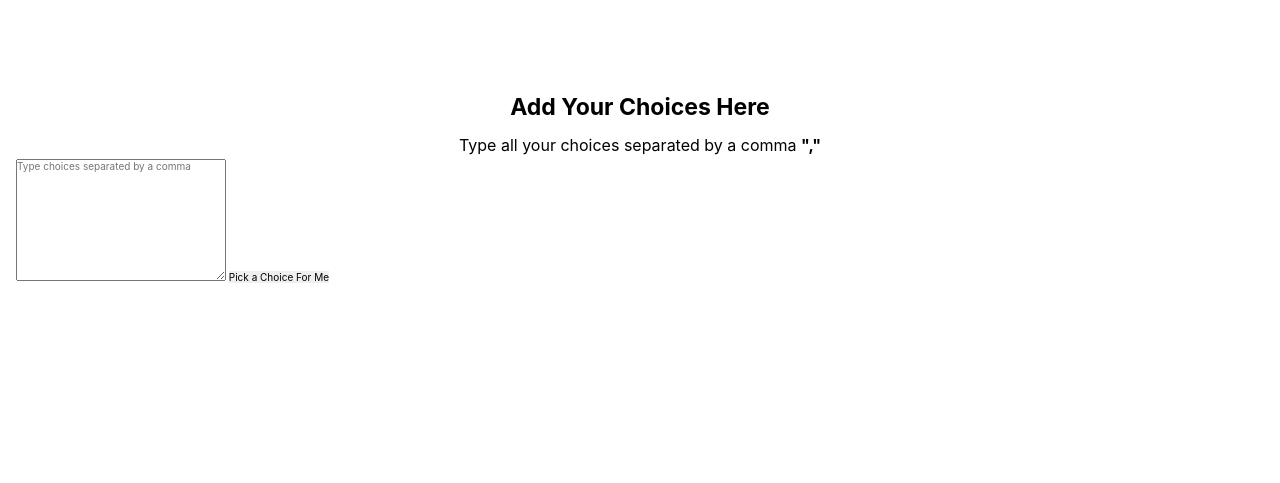
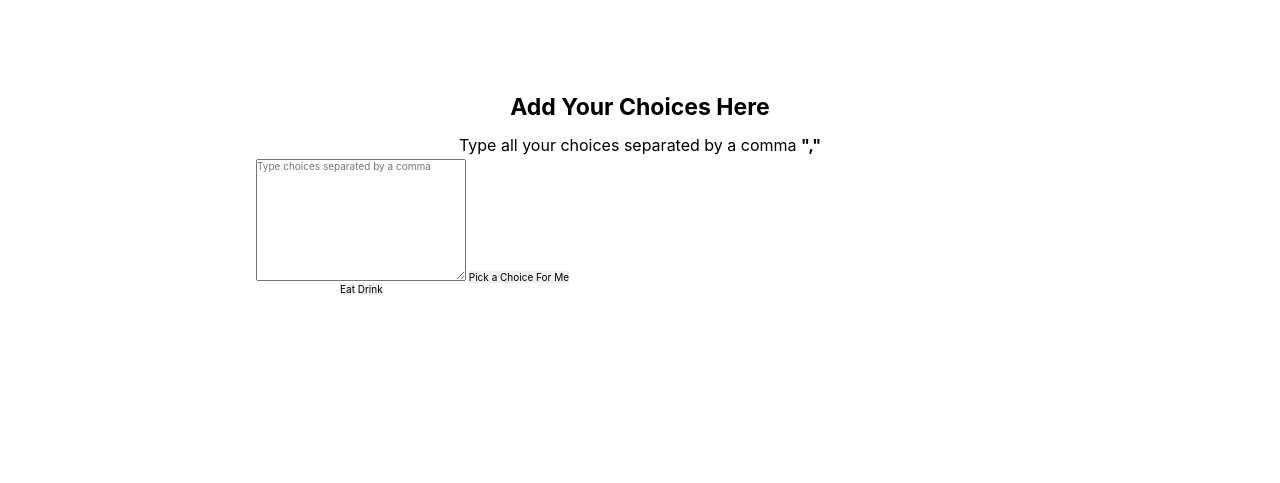
Before and after one commit to danuabd/javascript-mini-projects, a plain HTML site: page projects/choice-picker/index.html in a window 1280 px wide. Shown: the part 317-800 px from the top of the page. Drawn offline with Linux system fonts and the light colour scheme.

Commit message:
Add markup to the "Choice Picker" project

```diff
--- a/projects/choice-picker/index.html
+++ b/projects/choice-picker/index.html
@@ -55,21 +55,30 @@
           >
         </p>
       </section>
-      <section class="padding-m">
-        <h2 class="h3 text-centered margin-xs">Add Your Choices Here</h2>
-        <p class="p text-centered">
+      <section
+        class="container-800 container-centered padding-m section--choice-picker"
+      >
+        <h2 class="choice-picker__heading h3 text-centered margin-xs">
+          Add Your Choices Here
+        </h2>
+        <p class="choice-picker__description p text-centered">
           Type all your choices separated by a comma <strong>","</strong>
         </p>
-        <form>
+        <form class="choice-picker__form">
           <textarea
             name="choice input area"
             id="input--choices"
             cols="30"
             rows="10"
             placeholder="Type choices separated by a comma"
+            required
           ></textarea>
-          <button>Pick a Choice For Me</button>
+          <button class="form__btn">Pick a Choice For Me</button>
         </form>
+        <div class="choice-picker__choices container-600 container-centered">
+          <button class="choices__choice">Eat</button>
+          <button class="choices__choice">Drink</button>
+        </div>
       </section>
     </main>
     <footer class="footer">
```
